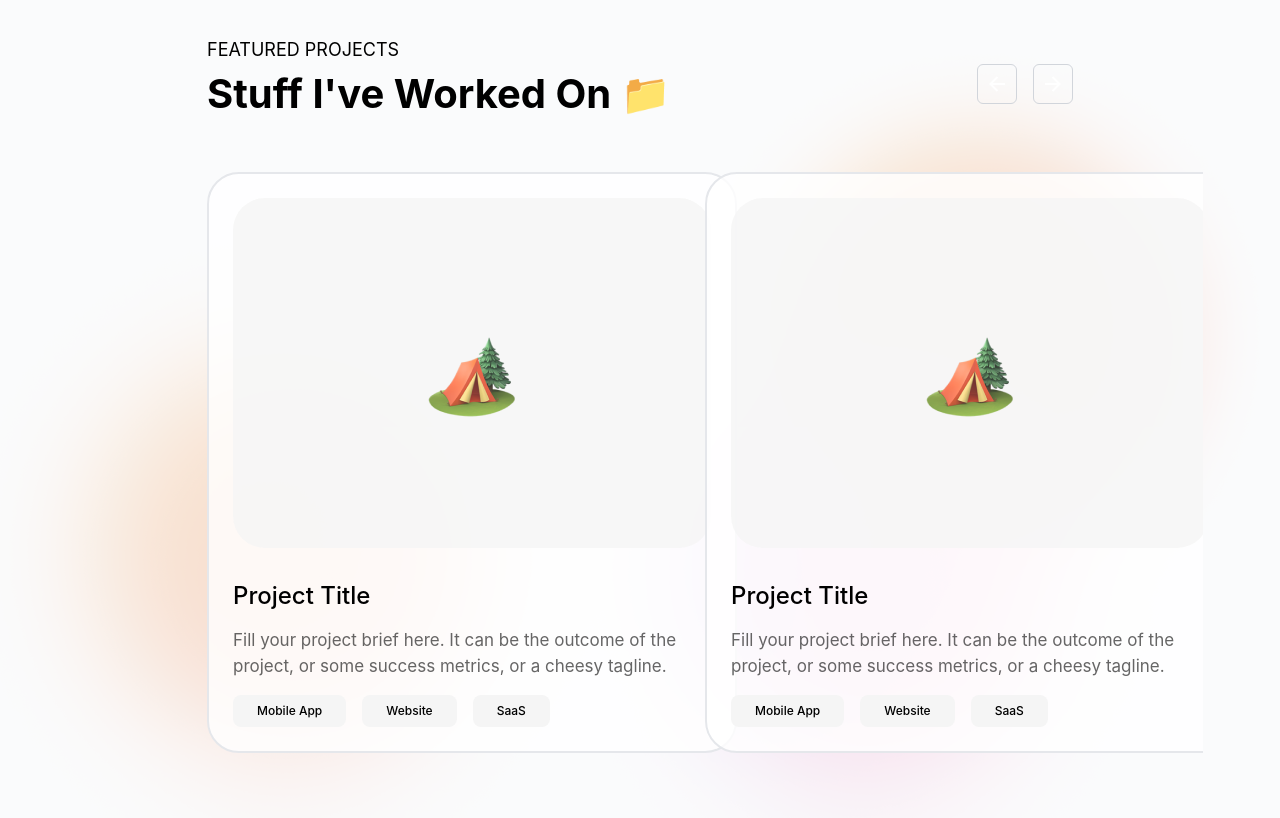
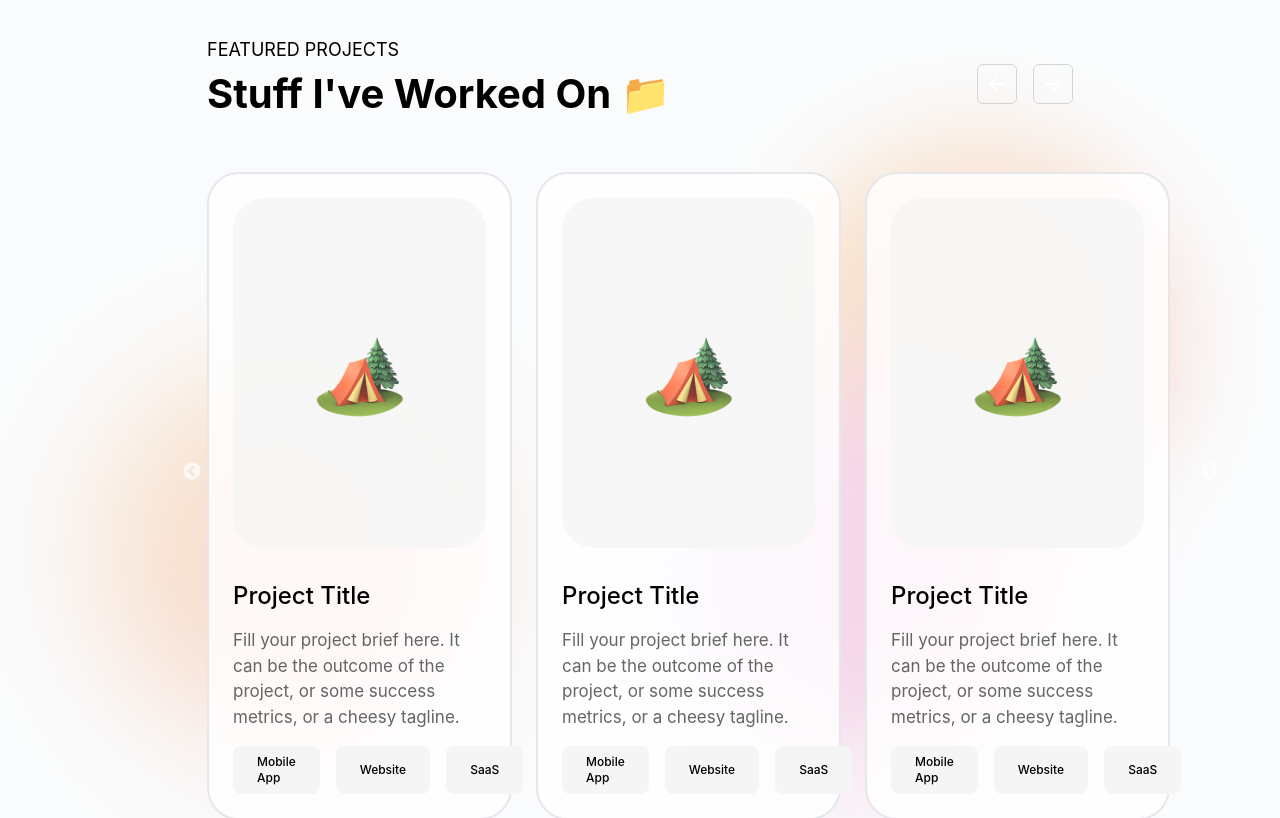
Before and after one commit to olukade01/projects-portfolio, a Next.js app: page / in a window 1280 px wide. Shown: the part 1560-2378 px from the top of the page. Built offline with nearby package versions, Linux system fonts and the light colour scheme.

Commit message:
feat: carousel implementation

```diff
--- a/components/projects/Project.js
+++ b/components/projects/Project.js
@@ -10,7 +10,7 @@ const buttonTextArray = [
 
 const Project = ({ alt, src, text1, text2 }) => {
   return (
-    <div className=" mt-12 border-2 border-[#E5E7EB] dark:border-[#313131] min-h-[400px] bg-project dark:bg-[#1F2937] min-w-[530px] p-6 rounded-[32px] mr-36">
+    <div className="mt-12 mr-6 border-2 border-[#E5E7EB] dark:border-[#313131] min-h-[400px] bg-project dark:bg-[#1F2937] max-w-[530px] p-6 rounded-[32px] ">
       <div className="mb-8 flex justify-center items-center bg-[#F5F5F5] opacity-80 min-h-[350px] rounded-[32px]">
         <Image alt={alt} src={src} />
       </div>
--- a/components/projects/Projects.js
+++ b/components/projects/Projects.js
@@ -3,9 +3,13 @@ import LeftArrow from "../../public/assets/vectors/LeftArrow";
 import RightArrow from "../../public/assets/vectors/RightArrow";
 import Projectpic from "../../public/assets/images/ProjectImage.png";
 // import CarouselSlider from "react-carousel-slider";
-import Carousel from "react-multi-carousel";
-import "react-multi-carousel/lib/styles.css";
-import { useState } from "react";
+// import Carousel from "react-multi-carousel";
+// import "react-multi-carousel/lib/styles.css";
+import Slider from "react-slick";
+import "slick-carousel/slick/slick.css";
+import "slick-carousel/slick/slick-theme.css";
+import { useRef } from "react";
+// import { useState } from "react";
 
 const projectArray = [
   {
@@ -47,26 +51,27 @@ const projectArray = [
 ];
 
 const Projects = ({ theme }) => {
-  const [carouselEl, setCarouselEl] = useState({});
-  const handleCarouselClick = (el) => setCarouselEl(el);
-  const responsive = {
-    superLargeDesktop: {
-      breakpoint: { max: 4000, min: 3000 },
-      items: 3,
-    },
-    desktop: {
-      breakpoint: { max: 3000, min: 1024 },
-      items: 3,
-    },
-    tablet: {
-      breakpoint: { max: 1024, min: 464 },
-      items: 2,
-    },
-    mobile: {
-      breakpoint: { max: 464, min: 0 },
-      items: 1,
-    },
-  };
+  const ref = useRef();
+  // const [carouselEl, setCarouselEl] = useState({});
+  // const handleCarouselClick = (el) => setCarouselEl(el);
+  // const responsive = {
+  //   superLargeDesktop: {
+  //     breakpoint: { max: 4000, min: 3000 },
+  //     items: 3,
+  //   },
+  //   desktop: {
+  //     breakpoint: { max: 3000, min: 1024 },
+  //     items: 3,
+  //   },
+  //   tablet: {
+  //     breakpoint: { max: 1024, min: 464 },
+  //     items: 2,
+  //   },
+  //   mobile: {
+  //     breakpoint: { max: 464, min: 0 },
+  //     items: 1,
+  //   },
+  // };
   return (
     <div
       id="projects"
@@ -79,13 +84,13 @@ const Projects = ({ theme }) => {
           <div className="flex">
             <div
               className="cursor-pointer w-10 h-10 rounded-md flex justify-center items-center border border-gray-300 dark:border-[#4F4F4F]"
-              onClick={() => carouselEl.previous()}
+              onClick={() => ref.current.slickPrev()}
             >
               {theme === "light" ? <LeftArrow /> : <LeftArrow color="white" />}
             </div>
             <div
               className="cursor-pointer w-10 h-10 rounded-md  justify-center items-center flex border border-gray-300 dark:border-[#4F4F4F] ml-4"
-              onClick={() => carouselEl.next()}
+              onClick={() => ref.current.slickNext()}
             >
               {theme === "light" ? (
                 <RightArrow />
@@ -95,8 +100,8 @@ const Projects = ({ theme }) => {
             </div>
           </div>
         </div>
-        <div className="gap-x-16 w-[115%] h-[35rem]">
-          <Carousel
+        <div className=" w-[114%]">
+          {/* <Carousel
             ref={handleCarouselClick}
             swipeable={true}
             draggable={true}
@@ -107,7 +112,9 @@ const Projects = ({ theme }) => {
             arrows={false}
             responsive={responsive}
             // slidesToSlide={2}
-          >
+          > */}
+          {/* <div className="flex"> */}
+          <Slider ref={ref} slidesToShow={3}>
             {projectArray.map(({ title, desc, alt, img }, index) => (
               <Project
                 key={index}
@@ -117,7 +124,9 @@ const Projects = ({ theme }) => {
                 text2={desc}
               />
             ))}
-          </Carousel>
+          </Slider>
+          {/* </div> */}
+          {/* </Carousel> */}
         </div>
       </div>
     </div>
--- a/package.json
+++ b/package.json
@@ -13,7 +13,9 @@
     "next-themes": "^0.2.0",
     "react": "18.1.0",
     "react-dom": "18.1.0",
-    "react-multi-carousel": "^2.8.2"
+    "react-multi-carousel": "^2.8.2",
+    "react-slick": "^0.29.0",
+    "slick-carousel": "^1.8.1"
   },
   "devDependencies": {
     "autoprefixer": "^10.4.7",
```
Also changed, not shown: 1 other file (tests, documents, lock files or other folders).
